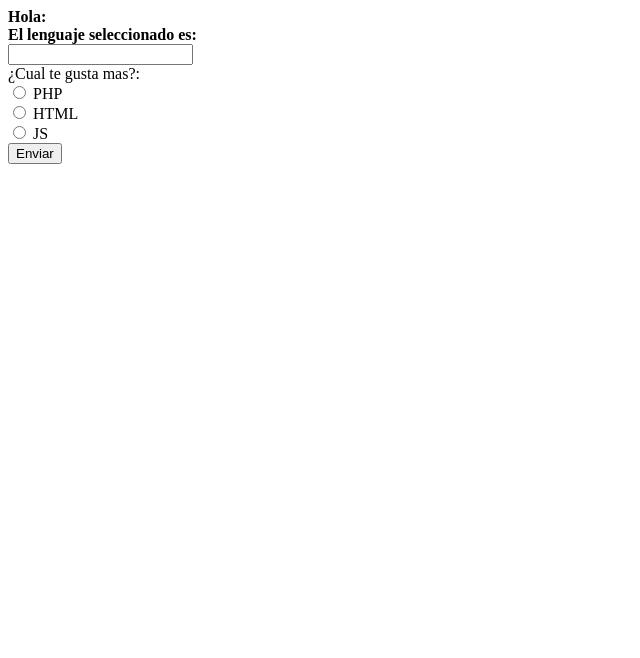
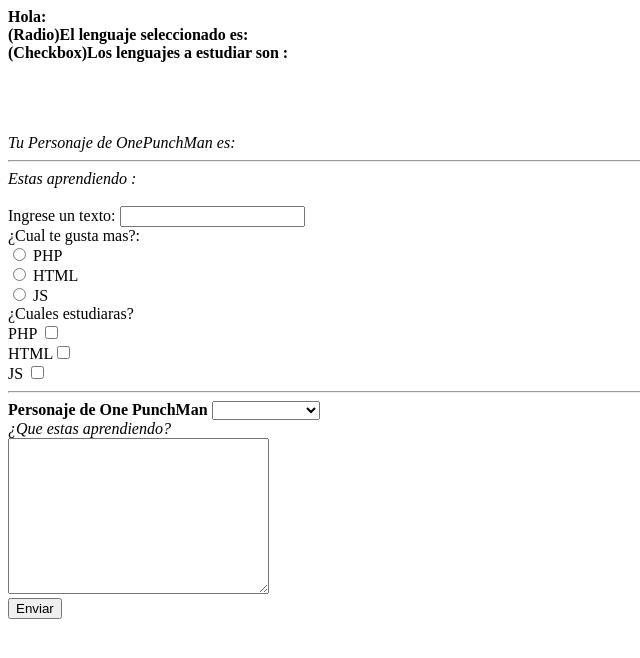
Before and after one commit to mario-sanmartin/phpeando, a PHP site: page /ejercicio31.php in a window 1280 px wide. Shown: the top 658 px of the page, without its empty margins (0-640 px from the left). Run offline with PHP 8.4, Linux system fonts and the light colour scheme.

Commit message:
ejercicio 31 mas completo

```diff
--- a/ejercicio31.php
+++ b/ejercicio31.php
@@ -1,13 +1,24 @@
 <?php
 
 $txtNombre="";
+$radioLenguaje="";
+$chkphp="";
+$chkhtml="";
+$chkjs="";
 
-$radioLenguaje="";
+$listaPersonajes="";
+$aprendiendo="";
 if ($_POST){
     $txtNombre= (isset($_POST['txtNombre']))?$_POST['txtNombre']:"";
     $radioLenguaje= (isset($_POST['lenguaje']))?$_POST['lenguaje']:"";
 
-    print_r($radioLenguaje);
+    $chkphp = ( isset($_POST['chkphp'])=="si")?"checked":"";
+    $chkhtml = ( isset($_POST['chkhtml'])=="si")?"checked":"";
+    $chkjs = ( isset($_POST['chkjs'])=="si")?"checked":"";
+
+    $listaPersonajes= (isset($_POST['listaPersonajes']))?$_POST['listaPersonajes']:"";
+    $aprendiendo = (isset($_POST['aprendiendo']))?$_POST['aprendiendo']:"";
+    // print_r($_POST);
 }
 
 ?>
@@ -23,10 +34,19 @@ if ($_POST){
 <body>
 
     <strong> Hola:  </strong> <?php  echo $txtNombre;?> <br/>
-    <strong> El lenguaje seleccionado es:  </strong> <?php  echo $radioLenguaje;?>
-
+    <strong> (Radio)El lenguaje seleccionado es:  </strong> <?php  echo $radioLenguaje;?><br>
+    <strong> (Checkbox)Los lenguajes a estudiar son :  </strong>
+        <br><?php  echo ($chkphp=="checked"?"PHP":"");?>
+        <br><?php  echo ($chkhtml=="checked"?"HTML":"");?>
+        <br><?php  echo ($chkjs=="checked"?"JS":"");?>
+    <br>
+    <br>
+    <i>Tu Personaje de OnePunchMan es: </i> <?php echo $listaPersonajes; ?>
+    <br>
+    <hr>
+    <i>Estas aprendiendo : </i> <?php echo $aprendiendo;?>
     <form action="ejercicio31.php" method="post">
-
+        <br>Ingrese un texto:
         <input type="text" name="txtNombre" value="<?php echo $txtNombre; ?>">
         <br/>
         ¿Cual te gusta mas?: <br/>
@@ -36,6 +56,26 @@ if ($_POST){
         <br/>
         <input type="radio" <?php echo ($radioLenguaje=="js"?"checked":""); ?> name="lenguaje" value="js" id=""> JS
         <br/>
+        ¿Cuales estudiaras?<br/>
+        PHP <input type="checkbox" <?php echo $chkphp?> name="chkphp" value="si" id=""><br/>
+        HTML<input type="checkbox" <?php echo $chkhtml?> name="chkhtml" value="si" id=""><br/>
+        JS  <input type="checkbox" <?php echo $chkjs?> name="chkjs" value="si" id=""><br/>
+
+        <hr>
+        <strong>Personaje de One PunchMan</strong>
+        <select name="listaPersonajes" id="">
+            <option value=""></option>
+            <option value="Saitama" <?php echo ($listaPersonajes=="Saitama"?"selected":""); ?> >Saitaman</option>
+            <option value="Genos" <?php echo ($listaPersonajes=="Genos"?"selected":""); ?> >Genos</option>
+            <option value="Garou" <?php echo ($listaPersonajes=="Garou"?"selected":""); ?> >Garou el kaijin</option>
+        </select>
+        <br>
+        <i>¿Que estas aprendiendo?</i>
+        <br>
+        <textarea name="aprendiendo" id="" cols="30" rows="10">
+            <?php echo $aprendiendo;?>
+        </textarea>
+        <br>
         <input type="submit" value="Enviar">
     </form>
 </body>
```
